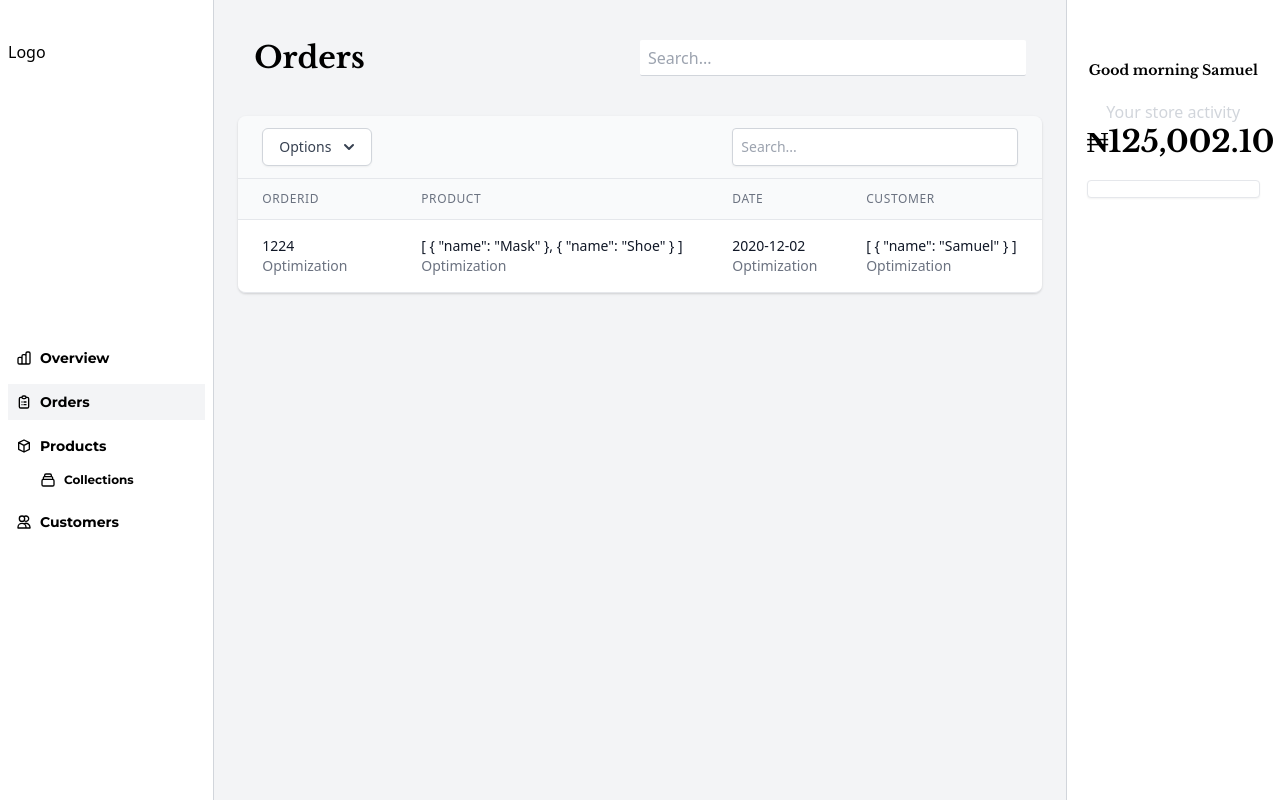
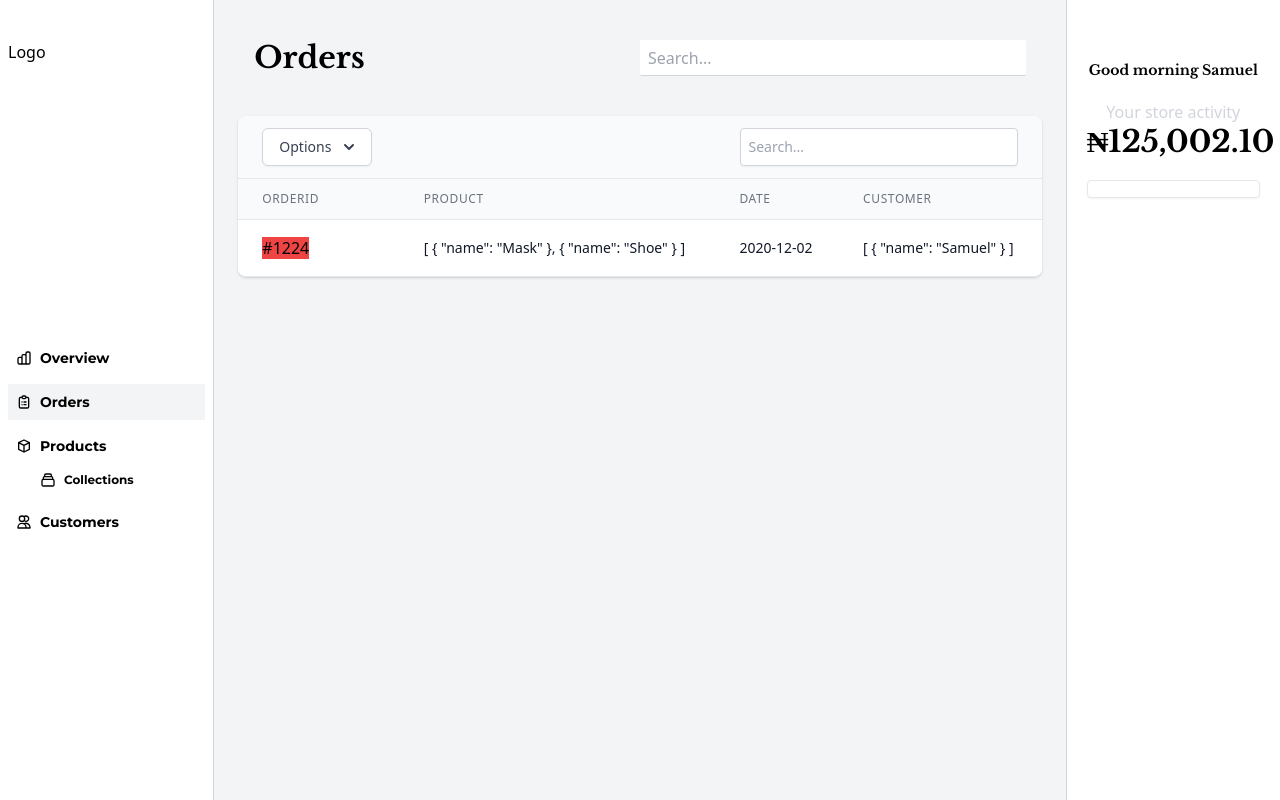
Before and after one commit to goodhands/ecommerce-admin-frontend, a Vue app: page /orders in a window 1280 px wide. Shown: the top 800 px of the page. Built offline with nearby package versions, Linux system fonts and the light colour scheme.

Commit message:
allow users use slot to change the display of all items or pass the key of the items they want to activate slot for so others can fallback to the default content

```diff
--- a/src/components/Table/Table.vue
+++ b/src/components/Table/Table.vue
@@ -33,8 +33,10 @@
                     <tbody class="bg-white divide-y divide-gray-200">
                         <tr v-for="(item, index) in data" :key="index">
                             <td class="px-6 py-4 whitespace-nowrap" v-for="(heading, indices) in headings" :key="indices">
-                                <div class="text-sm text-gray-900">{{ item[heading.key] }}</div>
-                                <div class="text-sm text-gray-500">Optimization</div>
+                                <slot v-bind:[heading.key]="item[heading.key]" v-if="(slots.length > 0 ? slots.find(sl => sl == heading.key) : true)">
+                                    <div class="text-sm text-gray-900">{{ item[heading.key] }}</div>
+                                </slot>
+                                <div class="text-sm text-gray-900" v-else>{{ item[heading.key] }}</div>
                             </td>
                         </tr>
                     </tbody>
@@ -69,6 +71,12 @@ export default {
             type: Array,
             required: true
         },
+        slots:{
+            type: Array,
+            default: function(){
+                return [];
+            },
+        },
         filter: {
             type: Boolean,
             required: false,
@@ -81,5 +89,10 @@ export default {
             this.data = value;
         }
     },
+    computed:{
+        keyName(){
+            return this.headings.key;
+        }
+    }
 }
 </script>
--- a/src/views/Orders.vue
+++ b/src/views/Orders.vue
@@ -1,6 +1,12 @@
 <template>
     <div class="my-10">
-        <DataTable :headings="headings" :options="options" :data="data" :filter="true"/>
+        <DataTable :headings="headings" :options="options" :data="data" :filter="true" :slots="['order']">
+            <template v-slot="{order}">
+                <span class="bg-red-500">
+                    {{ "#" + order }}
+                </span>
+            </template>
+        </DataTable>
     </div>
 </template>
 
```
